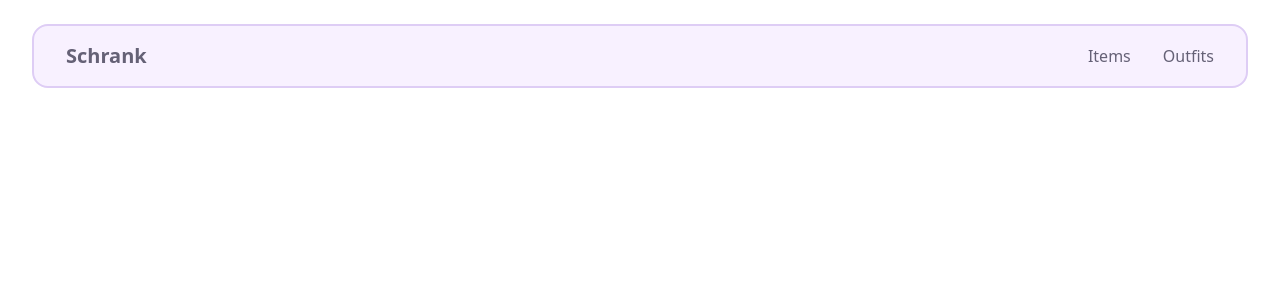
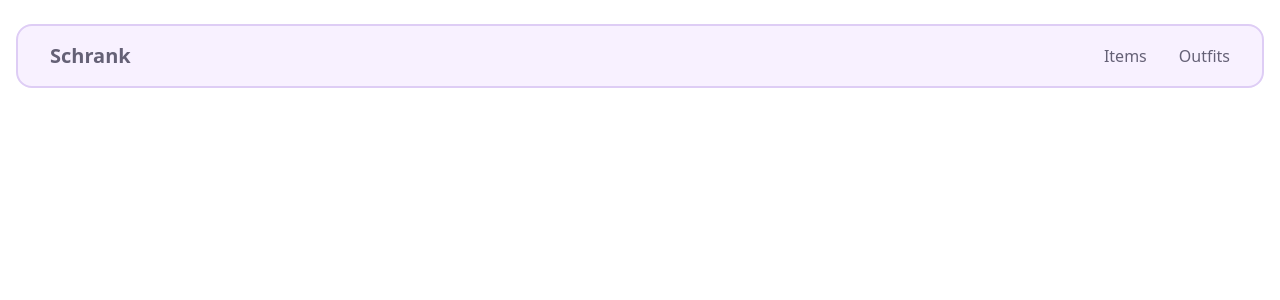
Before and after one commit to Vicente2019/schrank, a React (Create React App) app in the folder frontend/: page / in a window 1280 px wide. Shown: the top 300 px of the page. Built offline with nearby package versions, Linux system fonts and the light colour scheme.

Commit message:
fix main padding

```diff
--- a/frontend/src/App.tsx
+++ b/frontend/src/App.tsx
@@ -11,7 +11,7 @@ export default function App() {
   return (
     <Router>
       <Navbar />
-      <main className="p-4">
+      <main>
         <Routes>
           <Route path="/items" element={<ItemsPage />} />
           <Route path="/items/new" element={<NewItemPage />} />
--- a/frontend/src/components/navbar/Navbar.tsx
+++ b/frontend/src/components/navbar/Navbar.tsx
@@ -10,7 +10,7 @@ export default function Navbar() {
   const location = useLocation();
 
   return (
-    <Container className="px-8">
+    <Container>
       <nav className="mt-6 px-8 py-4 rounded-2xl bg-[#f8f1ff] border-2 border-[#decdf5] flex justify-between items-center">
         <div className="font-bold text-xl text-[#656176]">Schrank</div>
         <div className="flex gap-8">
```
